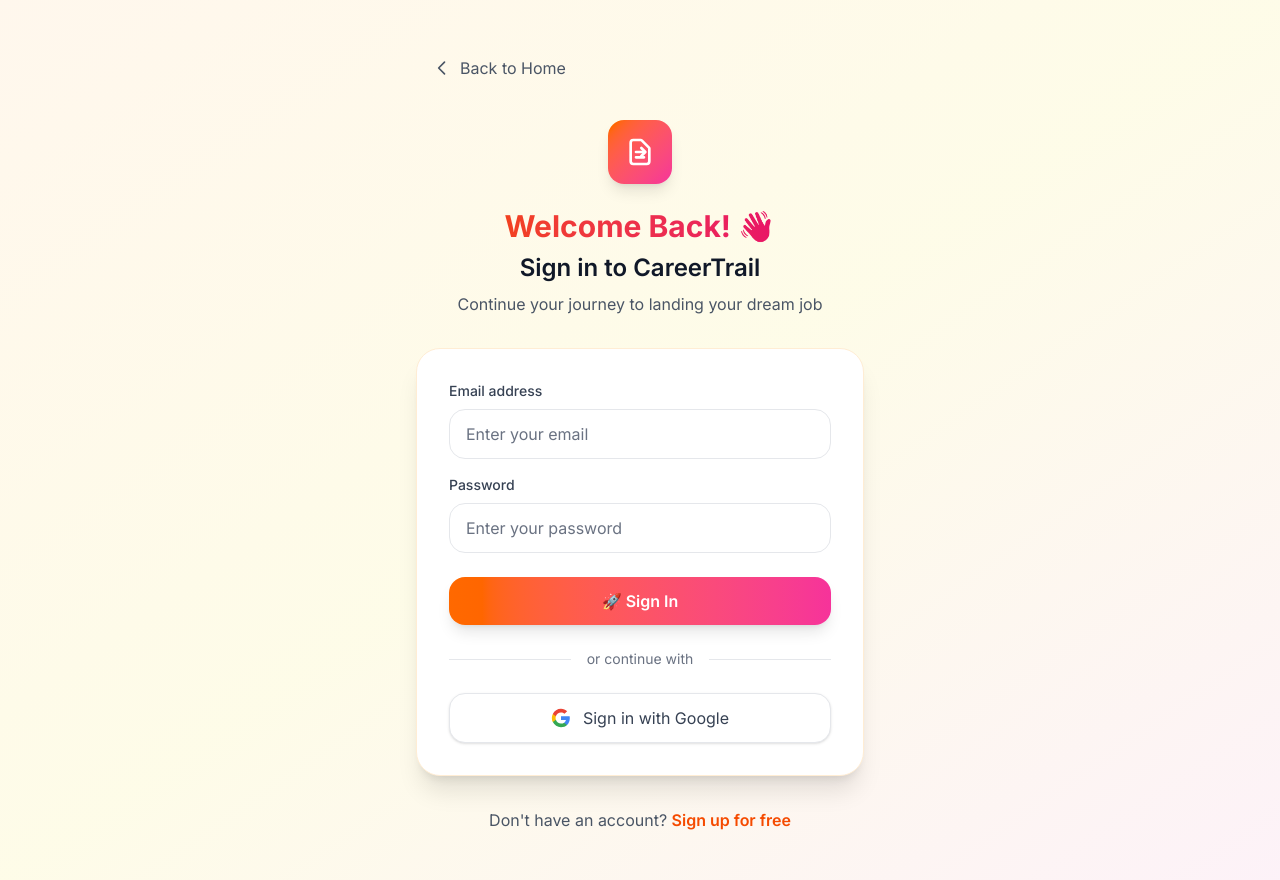
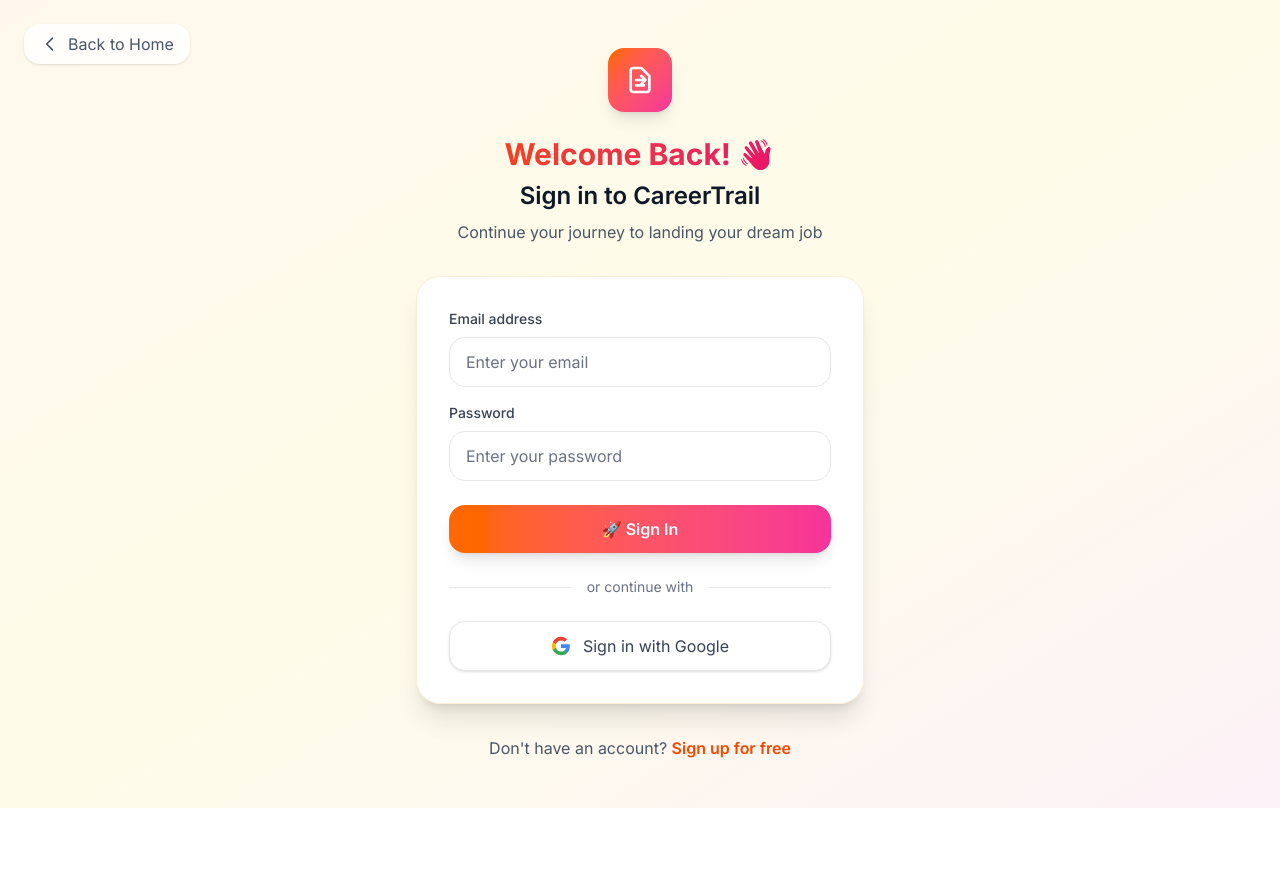
Before and after one commit to kvshw/careertrail, a Next.js app in the folder careertrail/: page /signin in a window 1280 px wide. After the commit the page ends 808 px from the top, so only its background shows below. Built offline with nearby package versions, Linux system fonts and the light colour scheme; no server answers.

Commit message:
fix: Reposition back buttons to top-left corner on auth pages

```diff
--- a/careertrail/src/components/auth/SignInForm.tsx
+++ b/careertrail/src/components/auth/SignInForm.tsx
@@ -42,13 +42,12 @@
   }
 
   return (
-    <div className="min-h-screen flex items-center justify-center bg-gradient-to-br from-orange-50 via-yellow-50 to-pink-50 py-12 px-4 sm:px-6 lg:px-8">
-      <div className="max-w-md w-full space-y-8">
-        {/* Back Button */}
-        <div className="flex justify-start">
+    <div className="min-h-screen bg-gradient-to-br from-orange-50 via-yellow-50 to-pink-50 relative">
+      {/* Back Button - Fixed to top-left corner */}
+      <div className="absolute top-6 left-6 z-10">
         <a
           href="/"
-            className="inline-flex items-center px-4 py-2 text-gray-600 hover:text-gray-900 transition-colors duration-200 group"
+          className="inline-flex items-center px-4 py-2 text-gray-600 hover:text-gray-900 transition-colors duration-200 group bg-white/80 backdrop-blur-sm rounded-2xl shadow-sm hover:shadow-md"
         >
           <svg className="w-5 h-5 mr-2 group-hover:-translate-x-1 transition-transform duration-200" fill="none" stroke="currentColor" viewBox="0 0 24 24">
             <path strokeLinecap="round" strokeLinejoin="round" strokeWidth={2} d="M15 19l-7-7 7-7" />
@@ -57,6 +56,8 @@
         </a>
       </div>
 
+      <div className="flex items-center justify-center min-h-screen py-12 px-4 sm:px-6 lg:px-8">
+        <div className="max-w-md w-full space-y-8">
           {/* Logo and Header */}
           <div className="text-center">
           <div className="flex justify-center mb-6">
@@ -182,5 +183,6 @@
         </div>
         </div>
       </div>
+    </div>
   )
 }
--- a/careertrail/src/components/auth/SignUpForm.tsx
+++ b/careertrail/src/components/auth/SignUpForm.tsx
@@ -58,13 +58,12 @@
   }
 
   return (
-    <div className="min-h-screen flex items-center justify-center bg-gradient-to-br from-orange-50 via-yellow-50 to-pink-50 py-12 px-4 sm:px-6 lg:px-8">
-      <div className="max-w-md w-full space-y-8">
-        {/* Back Button */}
-        <div className="flex justify-start">
+    <div className="min-h-screen bg-gradient-to-br from-orange-50 via-yellow-50 to-pink-50 relative">
+      {/* Back Button - Fixed to top-left corner */}
+      <div className="absolute top-6 left-6 z-10">
         <a
           href="/"
-            className="inline-flex items-center px-4 py-2 text-gray-600 hover:text-gray-900 transition-colors duration-200 group"
+          className="inline-flex items-center px-4 py-2 text-gray-600 hover:text-gray-900 transition-colors duration-200 group bg-white/80 backdrop-blur-sm rounded-2xl shadow-sm hover:shadow-md"
         >
           <svg className="w-5 h-5 mr-2 group-hover:-translate-x-1 transition-transform duration-200" fill="none" stroke="currentColor" viewBox="0 0 24 24">
             <path strokeLinecap="round" strokeLinejoin="round" strokeWidth={2} d="M15 19l-7-7 7-7" />
@@ -73,6 +72,8 @@
         </a>
       </div>
 
+      <div className="flex items-center justify-center min-h-screen py-12 px-4 sm:px-6 lg:px-8">
+        <div className="max-w-md w-full space-y-8">
           {/* Logo and Header */}
           <div className="text-center">
           <div className="flex justify-center mb-6">
@@ -225,5 +226,6 @@
         </div>
         </div>
       </div>
+    </div>
   )
 }
```
Lines whose indentation alone changed are shown as unchanged.
